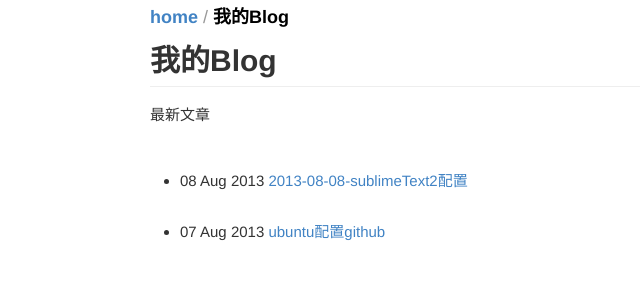
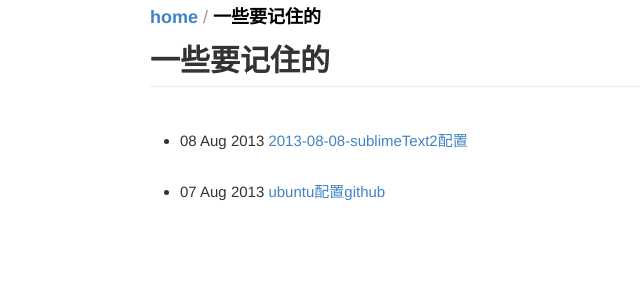
Before and after one commit to tutuflying/blog, a Jekyll site: the page built from index.html, in a window 1280 px wide. Shown: the top 300 px of the page, without its empty margins (0-640 px from the left). Built offline with Jekyll 4.4.1, drawn with Linux system fonts in a browser that asks for light colours.

Commit message:
index edit

```diff
--- a/index.html
+++ b/index.html
@@ -1,9 +1,8 @@
 ---
 layout: default
-title: 我的Blog
+title: 一些要记住的
 ---
 <h2>{{page.title}}</h2>
-<p>最新文章</p>
 <ul>
 　　{%for post in site.posts%}
 　　　　<li>{{post.date | date_to_string}} <a href="{{site.baseurl}}{{post.url}}">{{post.title}}</a></li>
```
